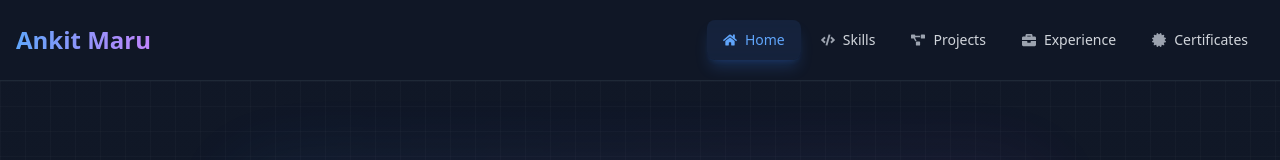
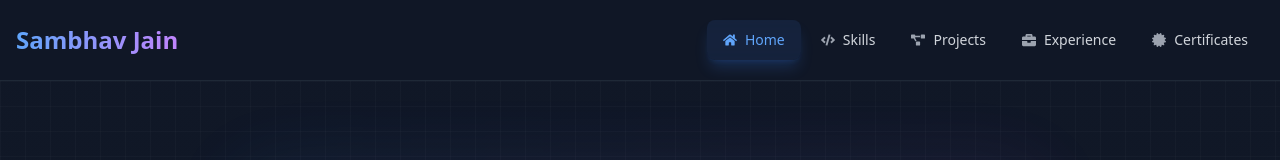
Before and after one commit to SambhavJain-JS/Portfolio-Self, a React (Vite) app: page / in a window 1280 px wide. Shown: the top 160 px of the page. Built offline with nearby package versions, Linux system fonts and the light colour scheme.

Commit message:
Update Navbar link text from 'Ankit Maru' to 'Sambhav Jain'

```diff
--- a/src/Components/Navbar.jsx
+++ b/src/Components/Navbar.jsx
@@ -24,7 +24,7 @@ const Navbar = () => {
             to="/"
             className="text-2xl font-bold bg-gradient-to-r from-blue-400 to-purple-400 bg-clip-text text-transparent hover:opacity-80 transition-opacity duration-300"
             >
-            Ankit Maru
+            Sambhav Jain
           </Link>
 
           <button
```
